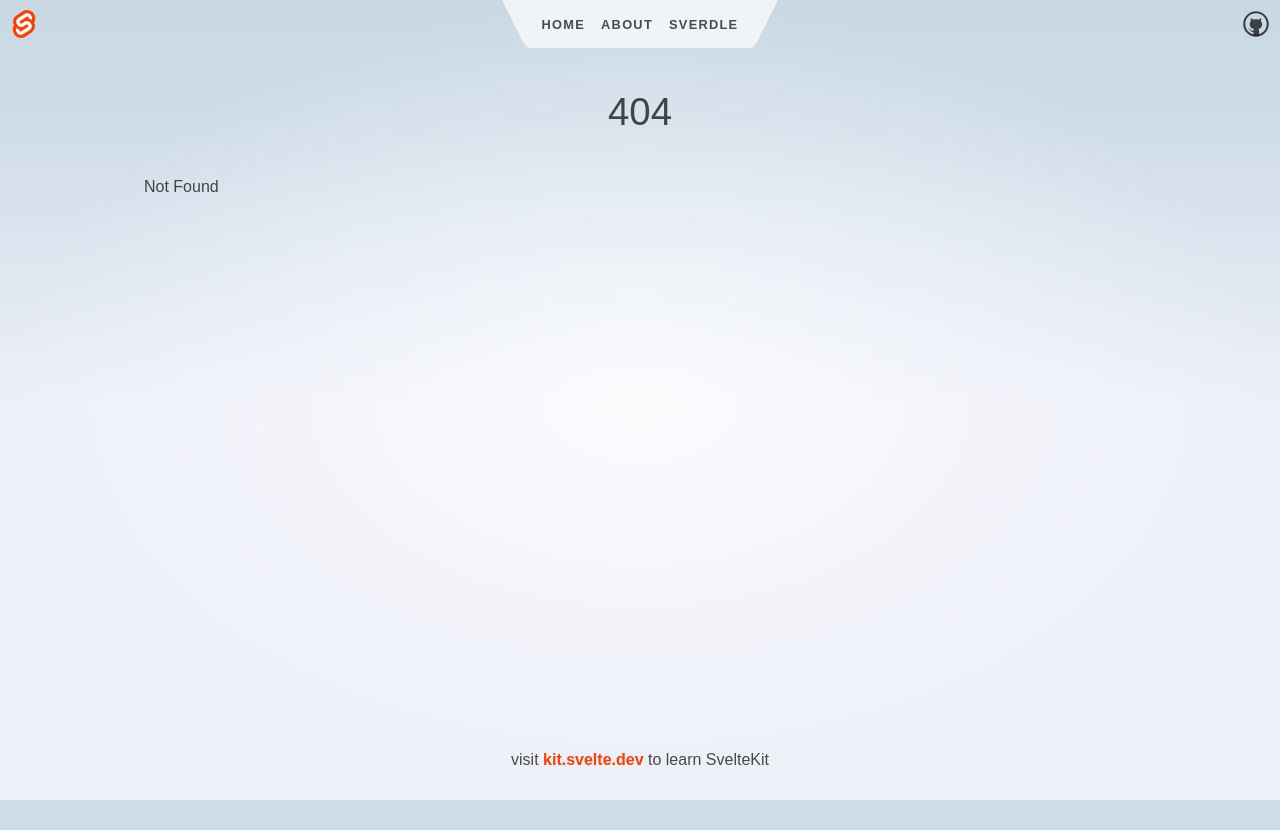
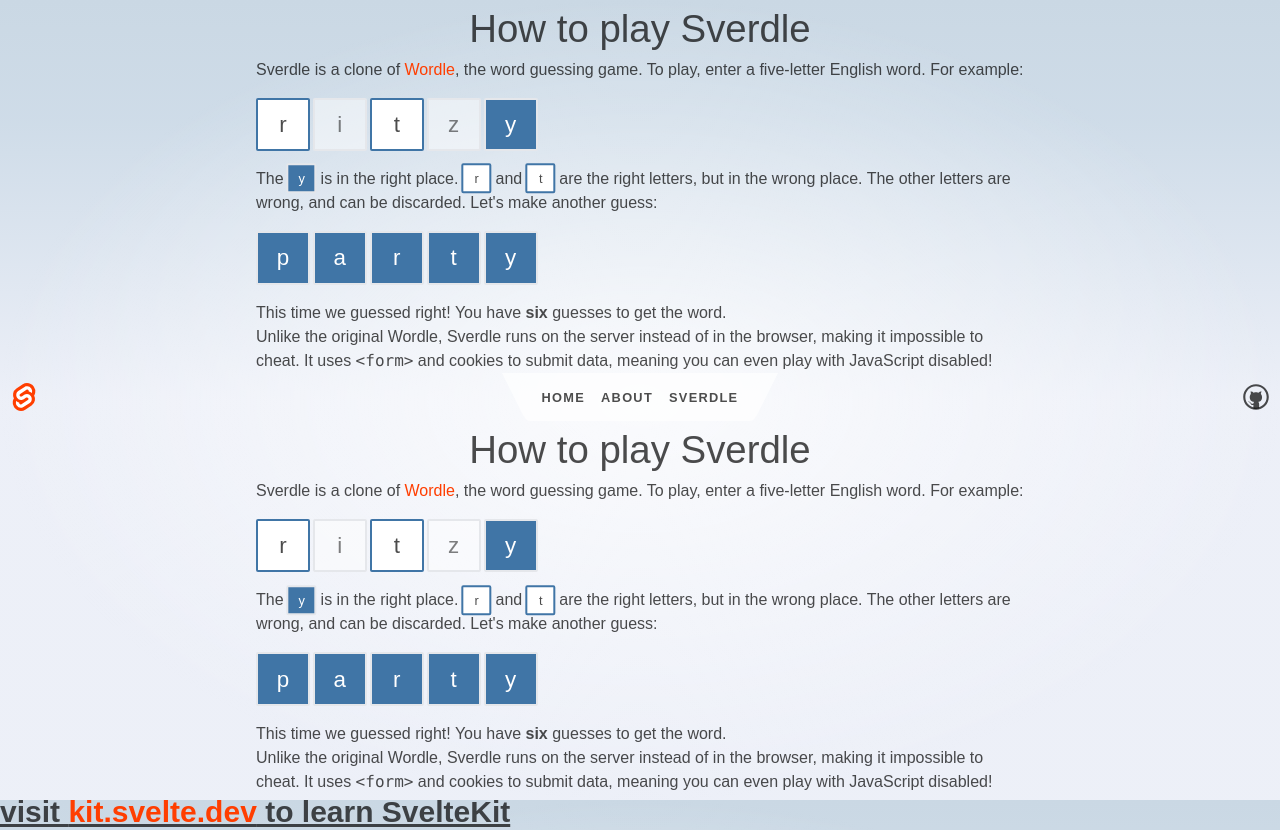
Before and after one commit to Poldro/svelte-playground, a SvelteKit app: page /audio-to-text/rules in a window 1280 px wide. Before the commit this address had no page. Before the commit the page ends 800 px from the top, so only its background shows below. Built offline with nearby package versions, Linux system fonts and the light colour scheme.

Commit message:
page to call open ai

```diff
--- /dev/null
+++ b/postcss.config.cjs
@@ -0,0 +1,6 @@
+module.exports = {
+  plugins: {
+    tailwindcss: {},
+    autoprefixer: {},
+  },
+}
--- a/src/routes/+layout.svelte
+++ b/src/routes/+layout.svelte
@@ -3,6 +3,7 @@
 	import './styles.css';
 </script>
 
+<slot />
 <div class="app">
 	<Header />
 
@@ -11,43 +12,8 @@
 	</main>
 
 	<footer>
-		<p>visit <a href="https://kit.svelte.dev">kit.svelte.dev</a> to learn SvelteKit</p>
+		<p class="text-3xl font-bold underline">
+			visit <a href="https://kit.svelte.dev">kit.svelte.dev</a> to learn SvelteKit
+		</p>
 	</footer>
 </div>
-
-<style>
-	.app {
-		display: flex;
-		flex-direction: column;
-		min-height: 100vh;
-	}
-
-	main {
-		flex: 1;
-		display: flex;
-		flex-direction: column;
-		padding: 1rem;
-		width: 100%;
-		max-width: 64rem;
-		margin: 0 auto;
-		box-sizing: border-box;
-	}
-
-	footer {
-		display: flex;
-		flex-direction: column;
-		justify-content: center;
-		align-items: center;
-		padding: 12px;
-	}
-
-	footer a {
-		font-weight: bold;
-	}
-
-	@media (min-width: 480px) {
-		footer {
-			padding: 12px 0;
-		}
-	}
-</style>
--- /dev/null
+++ b/src/routes/audio-to-text/+page.server.ts
@@ -0,0 +1,28 @@
+import { error } from '@sveltejs/kit';
+
+import { Configuration, OpenAIApi } from "openai";
+
+const configuration = new Configuration({
+  apiKey: process.env.OPENAI_API_KEY,
+});
+const openai = new OpenAIApi(configuration);
+console.log(openai)
+
+
+
+
+/** @type {import('./$types').PageServerLoad} */
+export async function load() {
+  const response = await openai.createCompletion({
+    model: "text-davinci-003",
+    prompt: "Extract keywords from this text:\n\nBlack-on-black ware is a 20th- and 21st-century pottery tradition developed by the Puebloan Native American ceramic artists in Northern New Mexico. Traditional reduction-fired blackware has been made for centuries by pueblo artists. Black-on-black ware of the past century is produced with a smooth surface, with the designs applied through selective burnishing or the application of refractory slip. Another style involves carving or incising designs and selectively polishing the raised areas. For generations several families from Kha'po Owingeh and P'ohwhóge Owingeh pueblos have been making black-on-black ware with the techniques passed down from matriarch potters. Artists from other pueblos have also produced black-on-black ware. Several contemporary artists have created works honoring the pottery of their ancestors.",
+    temperature: 0.5,
+    max_tokens: 60,
+    top_p: 1.0,
+    frequency_penalty: 0.8,
+    presence_penalty: 0.0,
+  });
+console.log(response)
+  return response;
+
+}
--- /dev/null
+++ b/src/routes/audio-to-text/+page.svelte
@@ -0,0 +1,14 @@
+<script>
+  let inputValue = '';
+
+function handleSubmit() {
+  // do something with the input value
+  console.log(inputValue);
+}
+  </script>
+
+  <form>
+    <label for="inputField">Enter some text:</label><br>
+    <input type="text" id="inputField" bind:value={inputValue}>
+    <input type="submit" value="Submit" on:click={handleSubmit}>
+  </form>
--- /dev/null
+++ b/src/routes/audio-to-text/rules/+page.svelte
@@ -0,0 +1,95 @@
+<svelte:head>
+	<title>How to play Sverdle</title>
+	<meta name="description" content="How to play Sverdle" />
+</svelte:head>
+
+<div class="text-column">
+	<h1>How to play Sverdle</h1>
+
+	<p>
+		Sverdle is a clone of <a href="https://www.nytimes.com/games/wordle/index.html">Wordle</a>, the
+		word guessing game. To play, enter a five-letter English word. For example:
+	</p>
+
+	<div class="example">
+		<span class="close">r</span>
+		<span class="missing">i</span>
+		<span class="close">t</span>
+		<span class="missing">z</span>
+		<span class="exact">y</span>
+	</div>
+
+	<p>
+		The <span class="exact">y</span> is in the right place. <span class="close">r</span> and
+		<span class="close">t</span>
+		are the right letters, but in the wrong place. The other letters are wrong, and can be discarded.
+		Let's make another guess:
+	</p>
+
+	<div class="example">
+		<span class="exact">p</span>
+		<span class="exact">a</span>
+		<span class="exact">r</span>
+		<span class="exact">t</span>
+		<span class="exact">y</span>
+	</div>
+
+	<p>This time we guessed right! You have <strong>six</strong> guesses to get the word.</p>
+
+	<p>
+		Unlike the original Wordle, Sverdle runs on the server instead of in the browser, making it
+		impossible to cheat. It uses <code>&lt;form&gt;</code> and cookies to submit data, meaning you can
+		even play with JavaScript disabled!
+	</p>
+</div>
+
+<style>
+	span {
+		display: inline-flex;
+		justify-content: center;
+		align-items: center;
+		font-size: 0.8em;
+		width: 2.4em;
+		height: 2.4em;
+		background-color: white;
+		box-sizing: border-box;
+		border-radius: 2px;
+		border-width: 2px;
+		color: rgba(0, 0, 0, 0.7);
+	}
+
+	.missing {
+		background: rgba(255, 255, 255, 0.5);
+		color: rgba(0, 0, 0, 0.5);
+	}
+
+	.close {
+		border-style: solid;
+		border-color: var(--color-theme-2);
+	}
+
+	.exact {
+		background: var(--color-theme-2);
+		color: white;
+	}
+
+	.example {
+		display: flex;
+		justify-content: flex-start;
+		margin: 1rem 0;
+		gap: 0.2rem;
+	}
+
+	.example span {
+		font-size: 1.4rem;
+	}
+
+	p span {
+		position: relative;
+		border-width: 1px;
+		border-radius: 1px;
+		font-size: 0.4em;
+		transform: scale(2) translate(0, -10%);
+		margin: 0 1em;
+	}
+</style>
--- /dev/null
+++ b/src/routes/audio-to-text/rules/+page.ts
@@ -0,0 +1,9 @@
+import { dev } from '$app/environment';
+
+// we don't need any JS on this page, though we'll load
+// it in dev so that we get hot module replacement
+export const csr = dev;
+
+// since there's no dynamic data here, we can prerender
+// it so that it gets served as a static asset in production
+export const prerender = true;
--- /dev/null
+++ b/tailwind.config.cjs
@@ -0,0 +1,8 @@
+/** @type {import('tailwindcss').Config} */
+module.exports = {
+  content: ['./src/**/*.{html,js,svelte,ts}'],
+    theme: {
+    extend: {},
+  },
+  plugins: [],
+}
```
Also changed, not shown: package.json (+7 -1 lines), src/routes/styles.css (+7 -0 lines), 1 other file (tests, documents, lock files or other folders).
